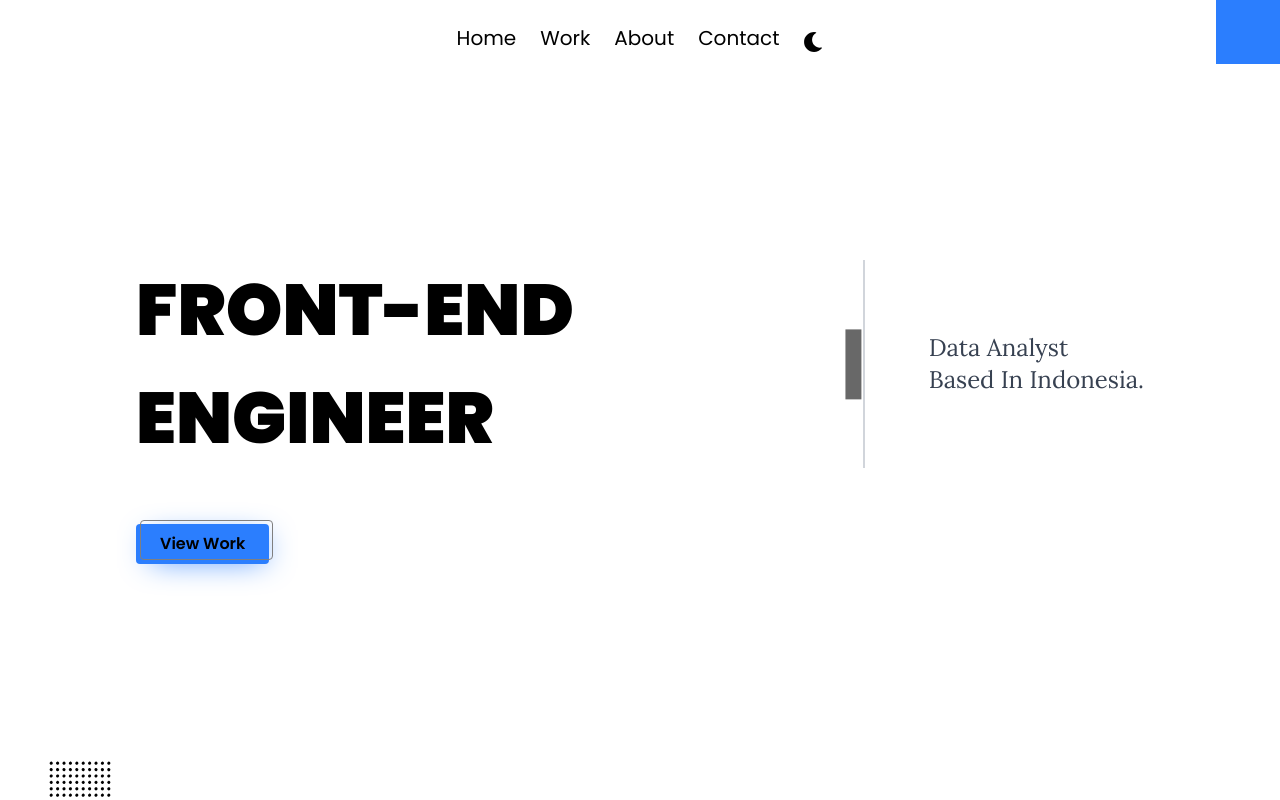
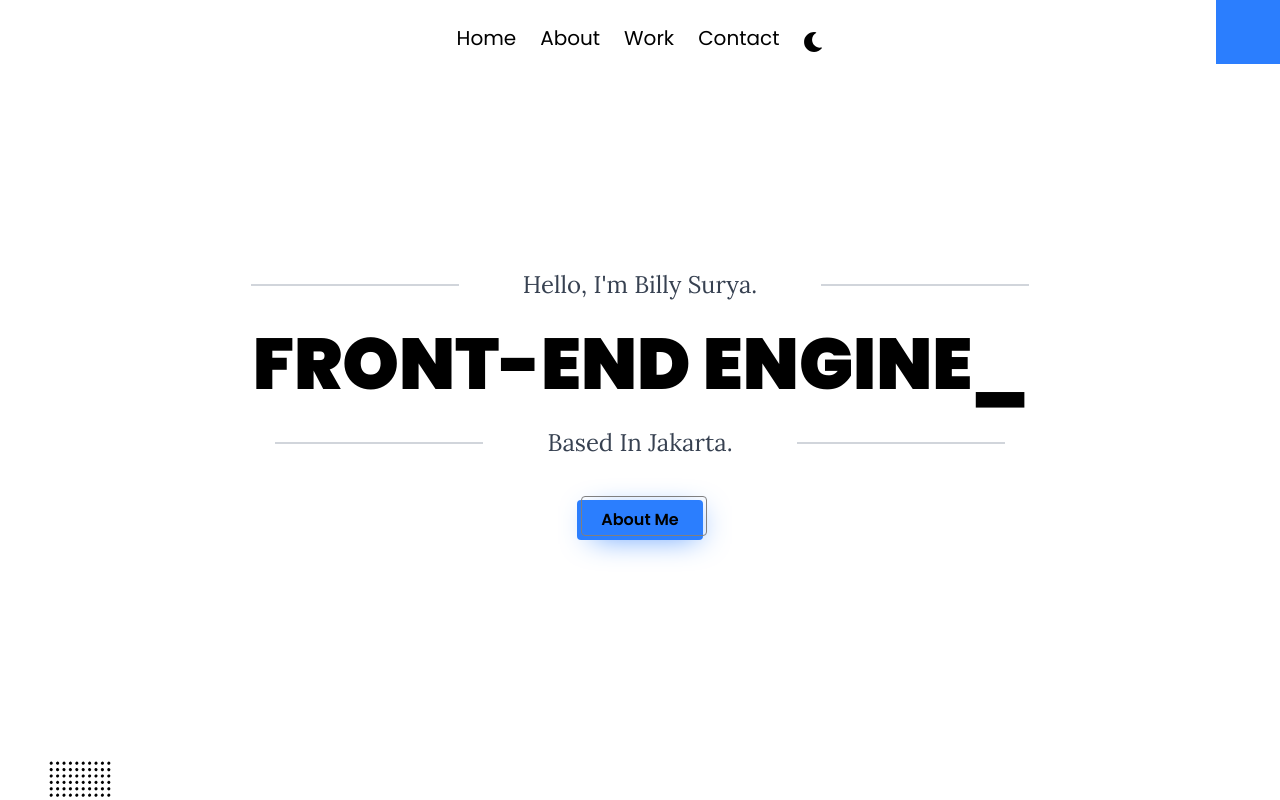
Before and after one commit to billsur/portfolio-da, a Next.js app: page / in a window 1280 px wide. Built offline with nearby package versions, Linux system fonts and the light colour scheme.

Commit message:
feat: update content for data analyst

```diff
--- a/components/Navbar.tsx
+++ b/components/Navbar.tsx
@@ -12,14 +12,12 @@ import {
   faSun,
 } from "@fortawesome/free-solid-svg-icons";
 import { FontAwesomeIcon } from "@fortawesome/react-fontawesome";
-import Logo from "./Logo";
-import Shape from "./Shape";
 
 const Navbar = ({ setDarkTheme, isDarkTheme }) => {
   const routes = [
     { link: "/", name: "home", icon: faHome },
+    { link: "/about", name: "about", icon: faAddressCard },
     { link: "/work", name: "work", icon: faCode },
-    { link: "/about", name: "about", icon: faAddressCard },
     { link: "/contact", name: "contact", icon: faEnvelope },
   ];
 
@@ -56,7 +54,7 @@ const Navbar = ({ setDarkTheme, isDarkTheme }) => {
         </ul>
         <div className="flex items-center md:hidden relative z-40 self-center justify-center">
           <button
-            className={`focus:outline-none w-5 h-5 mr-2 ${
+            className={`focus:outline-none w-5 h-5 mr-6 ${
               isDarkTheme ? "text-white" : "text-black"
             }`}
             onClick={() => setDarkTheme(!isDarkTheme)}
--- a/data/projects.ts
+++ b/data/projects.ts
@@ -6,7 +6,13 @@ export const projects = [
     img: "/work/auth-1.png",
     linkToPage: "https://auth.kompas.id/login",
     linkToSrc: "",
-    description: "Authentication Page on Kompas.id",
+    description: `
+        <p>This is my <strong>portfolio project</strong>.</p>
+        <ul>
+          <li>Built with Next.js</li>
+          <li>Styled with Tailwind</li>
+        </ul>
+    `,
     tools: ["Nuxt 3", "Pinia", "Vitest", "Tailwindcss", "vue-captcha"],
     imgs: ["/work/auth-1.png", "/work/auth-2.png", "/work/auth-3.png", "/work/auth-4.png"]
   },
@@ -17,6 +23,8 @@ export const projects = [
     img: "/work/checkout-1.png",
     linkToPage: "https://checkoutv2.kompas.id/kdp?productId=9802032",
     linkToSrc: "",
+    linkToSlide: "",
+    linkToDashboard: "",
     description: "Checkout Page on Kompas.id. Project for purchase Subscription on Kompas.id",
     tools: ["Nuxt 2", "Vuex", "Jest", "Tailwindcss"],
     imgs: ["/work/checkout-1.png", "/work/checkout-2.png", "/work/checkout-3.png", "/work/checkout-4.png", "/work/checkout-5.png", "/work/checkout-6.png"]
--- a/pages/about.tsx
+++ b/pages/about.tsx
@@ -42,6 +42,16 @@ const About = () => {
       <MetaTags title="About Me" />
       <section className="min-h-screen flex items-center pt-28 overflow-hidden dark:bg-dark-theme">
         <div className="max-w-screen-lg mx-auto xl:flex xl:justify-between xl:space-x-10 px-2">
+          <div className="flex lg:flex-col justify-between lg:justify-start">
+            <div className="mr-6 mb-0 lg:mr-0 lg:mb-6">
+              <img
+                src='/perfume.jpg'
+                width={345}
+                height={216}
+                className="rounded"
+                alt="profile-image"
+              />
+            </div>
             <motion.h1
               initial="hidden"
               animate="visible"
@@ -64,6 +74,8 @@ const About = () => {
               </motion.span>
               Me
             </motion.h1>
+          </div>
+
           <div>
             <motion.p
               initial="hidden"
@@ -72,10 +84,13 @@ const About = () => {
               custom={0.3}
               className="text-main font-semibold text-lg leading-relaxed text-gray-800 dark:text-gray-200 mb-6"
             >
-              Hi I'm Billy, motivated and results-driven Front End Engineer with a strong focus on Vue.js and a background in Business.
-              Experienced in building dynamic, scalable, and user-friendly web applications. Adept at bridging the gap between technical
-              implementation and business needs, leveraging design thinking and data-driven insights to improve user experience and drive
-              project success.
+             Hi, I'm Billy
+             A motivated and results-driven Data Analyst with a unique background as a Front End Engineer.
+             I am guided by a data-driven mindset and curiosity, specializing in transforming raw data into actionable business intelligence.
+             < br/> <br/>
+             My experience in building data-intensive user interfaces and implementing robust data collection systems allows me
+             to bridge the gap between technical implementation and business strategy,
+             ensuring that every decision is built on a foundation of accurate and reliable data.
             </motion.p>
             <motion.h3
               initial="hidden"
--- a/pages/details/[id].tsx
+++ b/pages/details/[id].tsx
@@ -25,19 +25,7 @@ const ProjectDetails = () => {
             <div className="lg:flex lg:justify-center lg:space-x-12 mb-12 mt-8">
               <Heading heading={project?.name} stroke />
 
-              <motion.div initial="hidden" animate="visible" variants={list}>
-                <motion.h4
-                  variants={item}
-                  className="mb-2 text-xl text-gray-900 dark:text-gray-300 font-main font-semibold"
-                >
-                  Description:
-                </motion.h4>
-                <motion.p
-                  variants={item}
-                  className="mb-6 text-lg text-gray-700 dark:text-gray-200 font-main font-medium"
-                >
-                  {project?.description}
-                </motion.p>
+              <motion.div initial="hidden" animate="visible" variants={list} className="mt-20">
                 <motion.h4
                   variants={item}
                   className="mb-2 text-xl text-gray-900 dark:text-gray-300  font-main font-semibold"
@@ -48,10 +36,10 @@ const ProjectDetails = () => {
                   {project?.tools.map((tool, index) => (
                     <span
                       key={`${tool}-${index}`}
-                      className=" mr-2 text-lg text-gray-700 dark:text-gray-200 font-main font-medium"
+                      className="text-lg text-gray-700 dark:text-gray-200 font-main font-medium"
                     >
                       {tool}
-                      {index < project.tools.length - 1 && ','}
+                      {index < project.tools.length - 1 && ', '}
                     </span>
                   ))}
                 </motion.div>
@@ -80,6 +68,42 @@ const ProjectDetails = () => {
                       <FontAwesomeIcon className="w-4" icon={faGithub} />
                     </a>
                   }
+                  {
+                    project?.linkToSrc &&
+                    <a
+                      href={project?.linkToSrc}
+                      rel="noopener noreferrer"
+                      target="_blank"
+                      className="mr-4 hover:text-primary flex  items-center  space-x-2"
+                    >
+                      <span>View Source</span>
+                      <FontAwesomeIcon className="w-4" icon={faGithub} />
+                    </a>
+                  }
+                  {
+                    project?.linkToSlide &&
+                    <a
+                      href={project?.linkToSrc}
+                      rel="noopener noreferrer"
+                      target="_blank"
+                      className="mr-4 hover:text-primary flex  items-center  space-x-2"
+                    >
+                      <span>View Slides</span>
+                      <FontAwesomeIcon className="w-4" icon={faGithub} />
+                    </a>
+                  }
+                  {
+                    project?.linkToDashboard &&
+                    <a
+                      href={project?.linkToSrc}
+                      rel="noopener noreferrer"
+                      target="_blank"
+                      className="mr-4 hover:text-primary flex  items-center  space-x-2"
+                    >
+                      <span>View Dashboard</span>
+                      <FontAwesomeIcon className="w-4" icon={faGithub} />
+                    </a>
+                  }
                 </motion.div>
               </motion.div>
             </div>
@@ -97,6 +121,20 @@ const ProjectDetails = () => {
                 ))}
               </Slide>
             </motion.div>
+
+            <motion.div initial="hidden" animate="visible" variants={list}>
+              <motion.h4
+                variants={item}
+                className="mb-2 text-xl text-gray-900 dark:text-gray-300 font-main font-semibold"
+              >
+                Description:
+              </motion.h4>
+              <motion.div
+                variants={item}
+                className="mb-6 text-lg text-gray-700 dark:text-gray-200 font-main font-medium prose dark:prose-invert"
+                dangerouslySetInnerHTML={{ __html: project?.description || "" }}
+              />
+            </motion.div>
           </div>
         </section>
       )}
--- a/pages/index.tsx
+++ b/pages/index.tsx
@@ -20,12 +20,12 @@ const Home = () => {
     if (typedRef.current) {
       const typed = new Typed(typedRef.current, {
         strings: ["Data Analyst", "Front-End Engineer"],
-        typeSpeed: 70,
+        typeSpeed: 80,
         backSpeed: 50,
-        backDelay: 1500,
+        backDelay: 1800,
         loop: true,
         showCursor: true,
-        cursorChar: "|",
+        cursorChar: "_",
       });
 
       return () => {
@@ -49,7 +49,31 @@ const Home = () => {
         </motion.h1>
 
         <div className="relative max-w-screen-lg px-2 w-full mx-auto">
-          <div className="md:grid md:grid-cols-auto-2 md:grid-rows-auto-2 xl:gap-0 gap-4">
+          <div className="xl:gap-0 gap-4 flex flex-col items-center">
+            <div className="md:space-x-16 justify-center items-center md:flex">
+              <motion.div
+                initial="hidden"
+                animate="visible"
+                variants={slideDown}
+                className="h-0.5 w-52 my-6 bg-gray-300 dark:bg-gray-300"
+              ></motion.div>
+              <motion.p
+                initial="hidden"
+                animate="visible"
+                variants={slideToRight}
+                custom={0.3}
+                className="md:text-2xl text-lg dark:text-gray-300 text-gray-700 font-lora capitalize"
+              >
+                Hello, I'm Billy Surya.
+              </motion.p>
+                <motion.div
+                initial="hidden"
+                animate="visible"
+                variants={slideDown}
+                className="h-0.5 w-52 my-6 bg-gray-300 dark:bg-gray-300"
+              ></motion.div>
+            </div>
+
             <motion.h1
               initial="hidden"
               animate="visible"
@@ -65,7 +89,7 @@ const Home = () => {
                 initial="hidden"
                 animate="visible"
                 variants={slideDown}
-                className="md:w-0.5 md:h-52 h-0.5 w-52 my-6 bg-gray-300 dark:bg-gray-300"
+                className="h-0.5 w-52 my-6 bg-gray-300 dark:bg-gray-300"
               ></motion.div>
               <motion.p
                 initial="hidden"
@@ -74,21 +98,26 @@ const Home = () => {
                 custom={0.3}
                 className="md:text-2xl text-lg dark:text-gray-300 text-gray-700 font-lora capitalize"
               >
-                Data Analyst <br />
-                based in Indonesia.
+                based in Jakarta.
               </motion.p>
+                <motion.div
+                initial="hidden"
+                animate="visible"
+                variants={slideDown}
+                className="h-0.5 w-52 my-6 bg-gray-300 dark:bg-gray-300"
+              ></motion.div>
             </div>
 
-            <Link href="/work">
+            <Link href="/about">
               <motion.button
                 initial="hidden"
                 animate="visible"
                 variants={slideUp}
                 whileTap={{ scale: 0.9 }}
                 custom={0.6}
-                className={`${styles.btn} focus:outline-none mt-8 place-self-start relative self-start align-start px-6 py-2 font-semibold text-md font-main capitalize rounded bg-primary dark:bg-primary-dark`}
+                className={`${styles.btn} focus:outline-none mt-8 relative px-6 py-2 font-semibold text-md font-main capitalize rounded bg-primary dark:bg-primary-dark`}
               >
-                <a>view work</a>
+                <a>About Me</a>
               </motion.button>
             </Link>
           </div>
```
Lines whose indentation alone changed are shown as unchanged.
